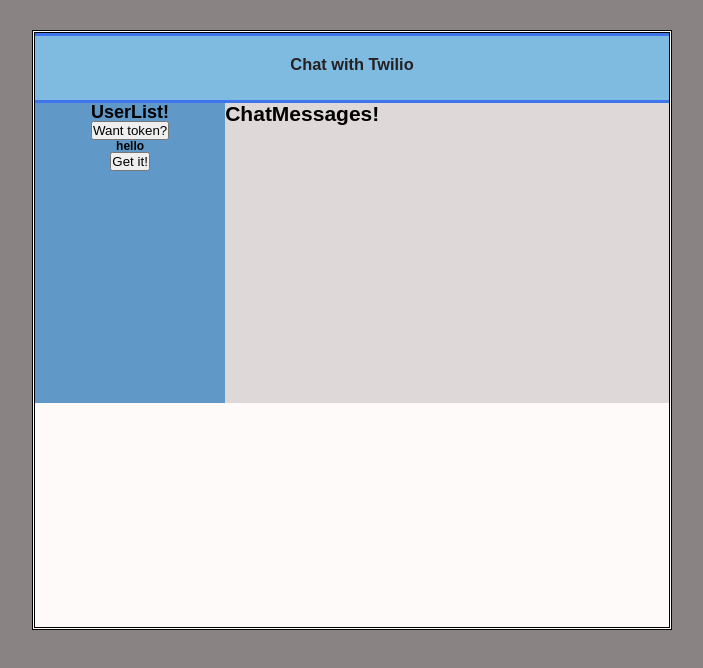
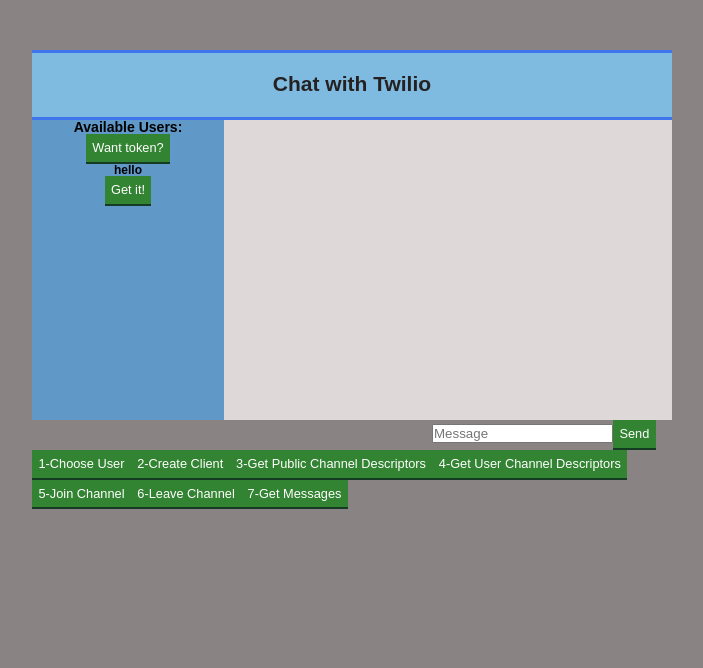
Before and after one commit to ifaidros/chat-twilio-react, a React (Create React App) app in the folder frontend/: page / in a window 1280 px wide. Shown: the top 668 px of the page, without its empty margins (288-991 px from the left). Built offline with nearby package versions, Linux system fonts and the light colour scheme.

Commit message:
Initial commit

```diff
--- a/frontend/src/components/App.css
+++ b/frontend/src/components/App.css
@@ -1,10 +1,7 @@
 .container{
   width: 50%;
-  height: 600px;
-  margin: 30px auto;
-  border: double;
-  background-color: snow;
-  text-align: center;
+  margin: 50px auto;
+
 }
 
 .header-div{
@@ -18,3 +15,23 @@
   width: 100%;
   margin: 0 auto;
 }
+
+button {
+  background: #328332;
+  border: none;
+  border-bottom: 2px solid #153b24;
+  cursor: pointer;
+  color: white;
+  font-size: 0.8rem;
+  font-weight: 300;
+  padding: .4rem;
+  transition: background .3s ease, color .3s ease;
+}
+
+button:hover {
+  background: rgb(58, 135, 112);
+}
+
+option {
+  cursor: pointer;
+}
--- a/frontend/src/components/App.js
+++ b/frontend/src/components/App.js
@@ -5,6 +5,8 @@
 import './ChatMessages';
 import UserList from './UserList';
 import ChatMessages from './ChatMessages';
+import MessageForm from './MessageForm';
+import Buttons from './Buttons';
 
 
 class App extends Component {
@@ -28,11 +30,13 @@
     return (
       <div className="container">
         <div className="header-div">
-          <h3>Chat with Twilio</h3>
+          <h2>Chat with Twilio</h2>
         </div>
 
         <UserList handleToken={this.handleToken}/>
         <ChatMessages />
+        <MessageForm />
+        <Buttons />
       </div>
     )
   }
--- /dev/null
+++ b/frontend/src/components/Buttons.js
@@ -0,0 +1,27 @@
+import React from 'react';
+import { Component } from 'react';
+import './Buttons.css';
+
+
+class Buttons extends Component {
+  constructor(props) {
+    super(props)
+  }
+
+  render() {
+    return (
+      <div className="buttons">
+            <button id="btnGetToken">1-Choose User</button>
+            <button id="btnCreateClientGetToken">2-Create Client</button>
+            <button id="btnGetPublicChannelDescr">3-Get Public Channel Descriptors</button>
+            <button id="btnGetUserChannelDescr">4-Get User Channel Descriptors</button>
+            <button id="btnJoinChannel">5-Join Channel</button>
+            <button id="btnLeaveChannel">6-Leave Channel</button>
+            <button id="btnGetMessages">7-Get Messages</button>
+      </div>
+
+    )
+  }
+}
+
+export default Buttons;
--- a/frontend/src/components/ChatMessages.css
+++ b/frontend/src/components/ChatMessages.css
@@ -1,4 +1,4 @@
-.chat-messages{
+#chat-messages{
     height: 300px;
     background: #dfd8d8;
     width: 70%;
@@ -7,3 +7,10 @@
     float: right;
     overflow: auto;
 }
+
+#output p{
+    padding: 4px 0px;
+    margin: 0 10px;
+    border-bottom: 2px solid #e9e9e9;
+    color: rgb(0, 0, 0);
+}
--- a/frontend/src/components/ChatMessages.js
+++ b/frontend/src/components/ChatMessages.js
@@ -7,8 +7,8 @@
 
   render() {
     return (
-      <div className="chat-messages">
-        <h2>ChatMessages!</h2>
+      <div id="chat-messages">
+        <div id="output"></div>
       </div>
     )
   }
--- /dev/null
+++ b/frontend/src/components/MessageForm.css
@@ -0,0 +1,4 @@
+#message-form{
+    clear: both;
+    margin-left: 200px;
+}
--- /dev/null
+++ b/frontend/src/components/MessageForm.js
@@ -0,0 +1,34 @@
+import React from 'react';
+import { Component } from 'react';
+import './MessageForm.css';
+
+
+class MessageForm extends Component {
+
+  SendMessage = (e) => {
+    console.log('clicked')
+  }
+
+  onSubmit = (e) => {
+    e.preventDefault();
+    console.log('submitted')
+  }
+
+  render() {
+    return (
+      <div id="message-form">
+        <form id="message-form" autocomplete="off" onSubmit={this.onSubmit}>
+          <input
+           id="input_txt"
+           name="message"
+           placeholder="Message"
+           onChange={this.SendMessage}
+           />
+          <button id="btnSendMessage">Send</button>
+        </form>
+      </div>
+    )
+  }
+}
+
+export default MessageForm;
--- a/frontend/src/components/UserList.css
+++ b/frontend/src/components/UserList.css
@@ -1,4 +1,4 @@
-.users-list{
+#users-list{
     background: rgb(96, 153, 199);
     width: 30%;
     height: 300px;
--- a/frontend/src/components/UserList.js
+++ b/frontend/src/components/UserList.js
@@ -10,8 +10,9 @@
 
   render() {
     return (
-      <div className="users-list">
-        <h2>UserList!</h2>
+      <div id="users-list">
+        <h3>Available Users:</h3>
+        <h1 id="h1Error"></h1>
         <button
         onClick={this.props.handleToken}
         >
--- a/frontend/src/index.css
+++ b/frontend/src/index.css
@@ -8,5 +8,5 @@
     background: rgb(138, 131, 131);
     width:100%;
     margin: 0 auto;
-    overflow:hidden;
+    overflow: auto;
   }
```
Also changed, not shown: frontend/src/components/Buttons.css (added).
